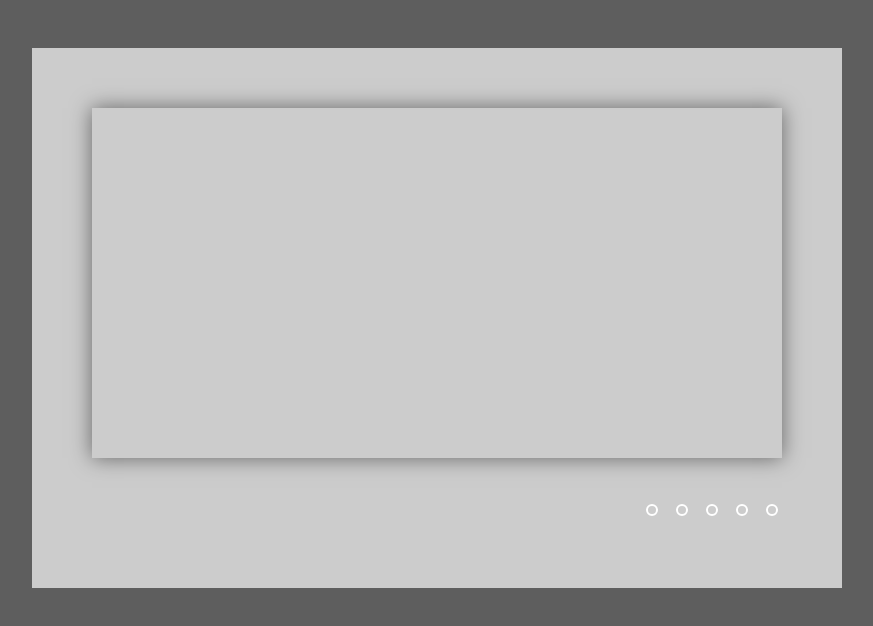
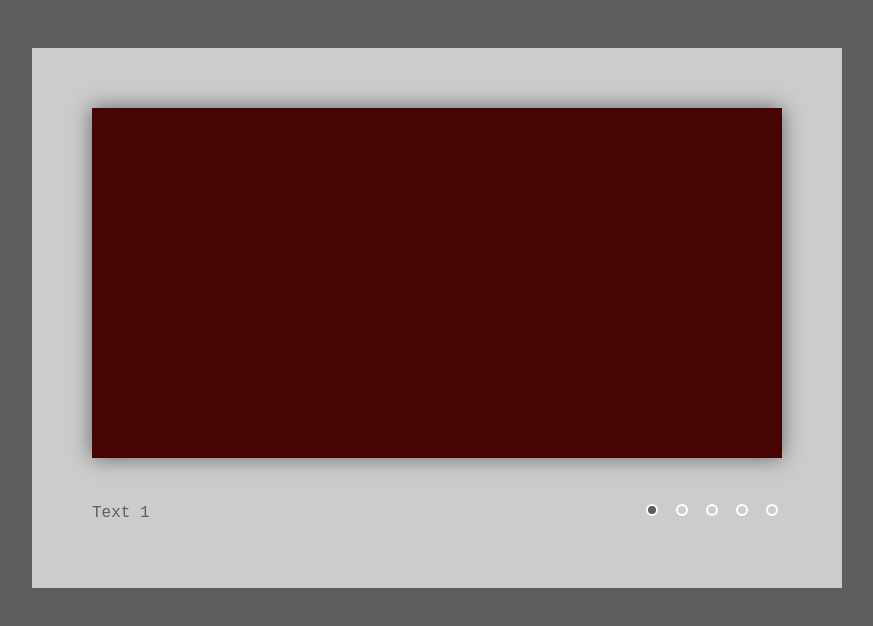
Before and after one commit to Elvira-g/cssMemSlider, a plain HTML site: page cssMemSlider/index.html in a window 1280 px wide. Shown: the whole page, without its empty margins (203-1076 px from the left). Drawn offline with Linux system fonts and the light colour scheme.

Commit message:
feat: add slider function (Wed, May 11, 2022 23:25 PM)

```diff
--- a/cssMemSlider/style.css
+++ b/cssMemSlider/style.css
@@ -105,3 +105,34 @@ body {
     border: 2px solid #ffffff;
     transition: background ease-in-out .5s;
 }
+
+.slider-block label:hover .control,
+#slide-1:checked ~ .text-controls-block > .controls-block label:nth-of-type(1) .control,
+#slide-2:checked ~ .text-controls-block > .controls-block label:nth-of-type(2) .control,
+#slide-3:checked ~ .text-controls-block > .controls-block label:nth-of-type(3) .control,
+#slide-4:checked ~ .text-controls-block > .controls-block label:nth-of-type(4) .control,
+#slide-5:checked ~ .text-controls-block > .controls-block label:nth-of-type(5) .control {
+	background: #5e5e5e;
+}
+
+#slide-1:checked ~ .slider-img-block > .slide-1,
+#slide-2:checked ~ .slider-img-block > .slide-2,
+#slide-3:checked ~ .slider-img-block > .slide-3,
+#slide-4:checked ~ .slider-img-block > .slide-4,
+#slide-5:checked ~ .slider-img-block > .slide-5 {
+	opacity: 1;
+	z-index: 1;
+	-webkit-transform: scale(1);
+	-moz-transform: scale(1);
+	-o-transform: scale(1);
+	transform: scale(1);
+}
+
+#slide-1:checked ~ .text-controls-block > .slider-text-block > .slide-text-1,
+#slide-2:checked ~ .text-controls-block > .slider-text-block > .slide-text-2,
+#slide-3:checked ~ .text-controls-block > .slider-text-block > .slide-text-3,
+#slide-4:checked ~ .text-controls-block > .slider-text-block > .slide-text-4,
+#slide-5:checked ~ .text-controls-block > .slider-text-block > .slide-text-5 {
+	opacity: 1;
+	z-index: 1;
+}
```
